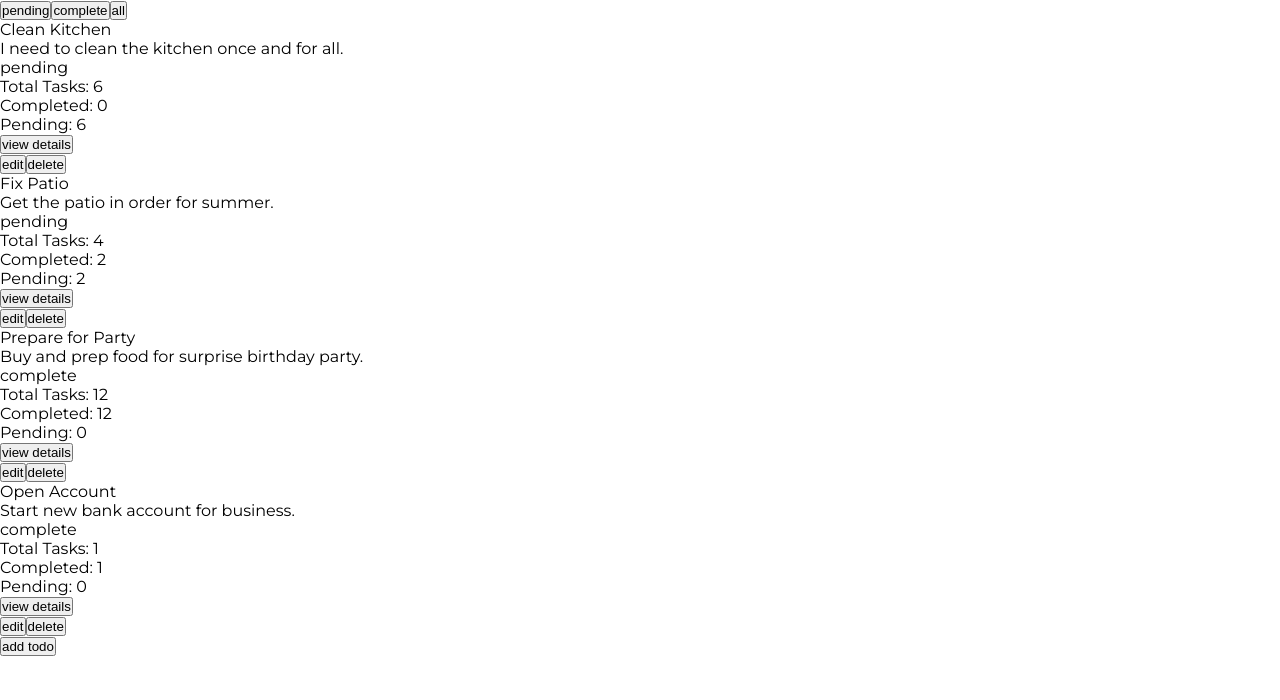
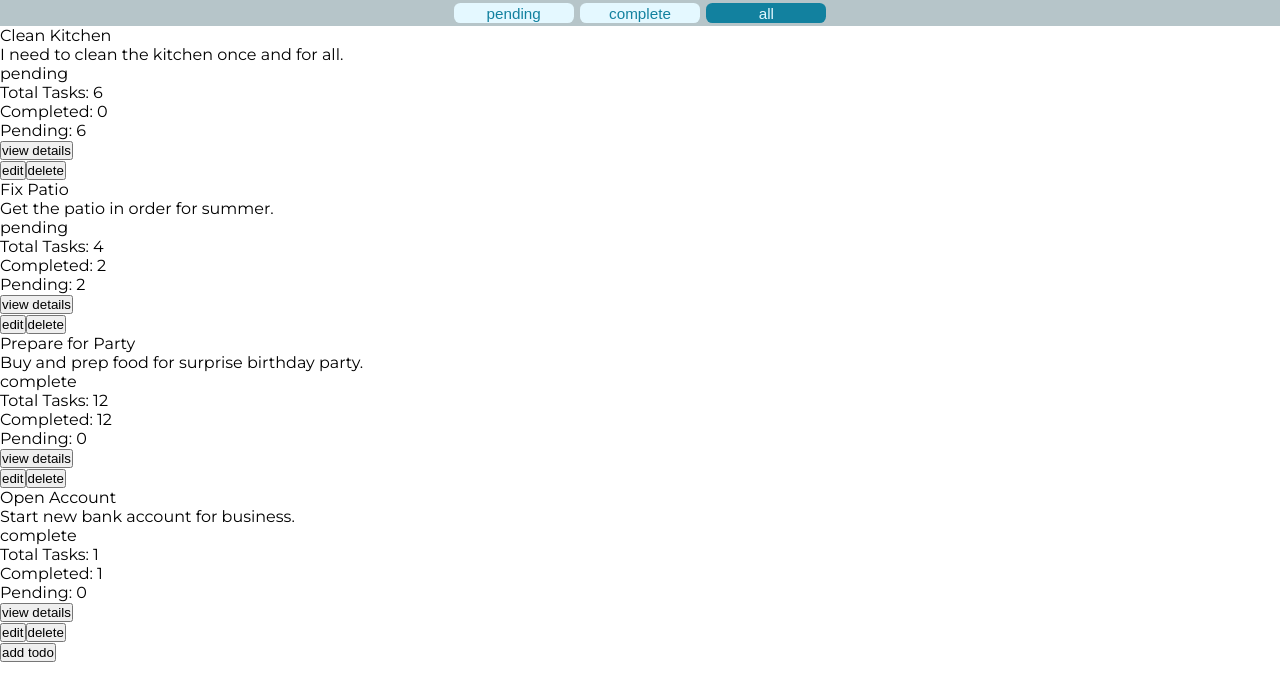
Before and after one commit to Optiq01/kadince-assessment-project, an Angular app: page / in a window 1280 px wide. Shown: the top 700 px of the page. Built offline with nearby package versions, Linux system fonts and the light colour scheme.

Commit message:
styled the todo filter and added active/innactive classes for the buttons

```diff
--- a/src/app/app.component.html
+++ b/src/app/app.component.html
@@ -1,4 +1,5 @@
 <todo-filter
+  class="srcryBox"
   [Filter]="Filter"
   (ChangeFilter)="updateListType($event)"
 ></todo-filter>
--- a/src/app/components/todo-filter/todo-filter.component.css
+++ b/src/app/components/todo-filter/todo-filter.component.css
@@ -0,0 +1,40 @@
+:host{
+    display: grid;
+    place-items: center;
+    --baseSize-h: var(--xTiny-1-3);
+    --squishGrowth-h-start: 800px;
+    --squishGrowth-h-speed: 3;
+    --squishGrowth-h-max: var(--tiny-1-4);
+    background-color: var(--color-grayGreen-hex);
+    position: sticky;
+    left: 0;
+    top: 0;
+}
+
+nav{
+    display: grid;
+    grid-template-columns: repeat(3, 1fr);
+    place-self: center;
+    /*background-color: blue;*/
+    column-gap: var(--line-bold);
+    --baseSize-w: var(--loMed-2-4);
+    --crushGap-w: var(--xTiny-1-3);
+    height: 77%;
+}
+
+.filterButton{
+    font-size: var(--text-widget-2);
+    border-radius: var(--line-bold);
+    border: none;
+}
+
+.active{
+    background-color: var(--color-teal-hex);
+    color: var(--color-frostBlue-hex);
+}
+
+.inactive{
+    background-color: var(--color-frostBlue-hex);
+    color: var(--color-teal-hex);
+
+}
--- a/src/app/components/todo-filter/todo-filter.component.html
+++ b/src/app/components/todo-filter/todo-filter.component.html
@@ -1,5 +1,24 @@
 <nav class="srcryBox">
-    <button type="button" (click)="updateFilter('pending')">pending</button>
-    <button type="button" (click)="updateFilter('complete')">complete</button>
-    <button type="button" (click)="updateFilter('all')">all</button>
+
+    <button
+        [ngClass]="Filter === 'pending' ? 'active' : 'inactive'"
+        class="filterButton"
+        type="button"
+        (click)="updateFilter('pending')"
+    >pending</button>
+
+    <button
+        [ngClass]="Filter === 'complete' ? 'active' : 'inactive'"
+        class="filterButton"
+        type="button"
+        (click)="updateFilter('complete')"
+    >complete</button>
+
+    <button
+        [ngClass]="Filter === 'all' ? 'active' : 'inactive'"
+        class="filterButton"
+        type="button"
+        (click)="updateFilter('all')"
+    >all</button>
+
 </nav>
```
